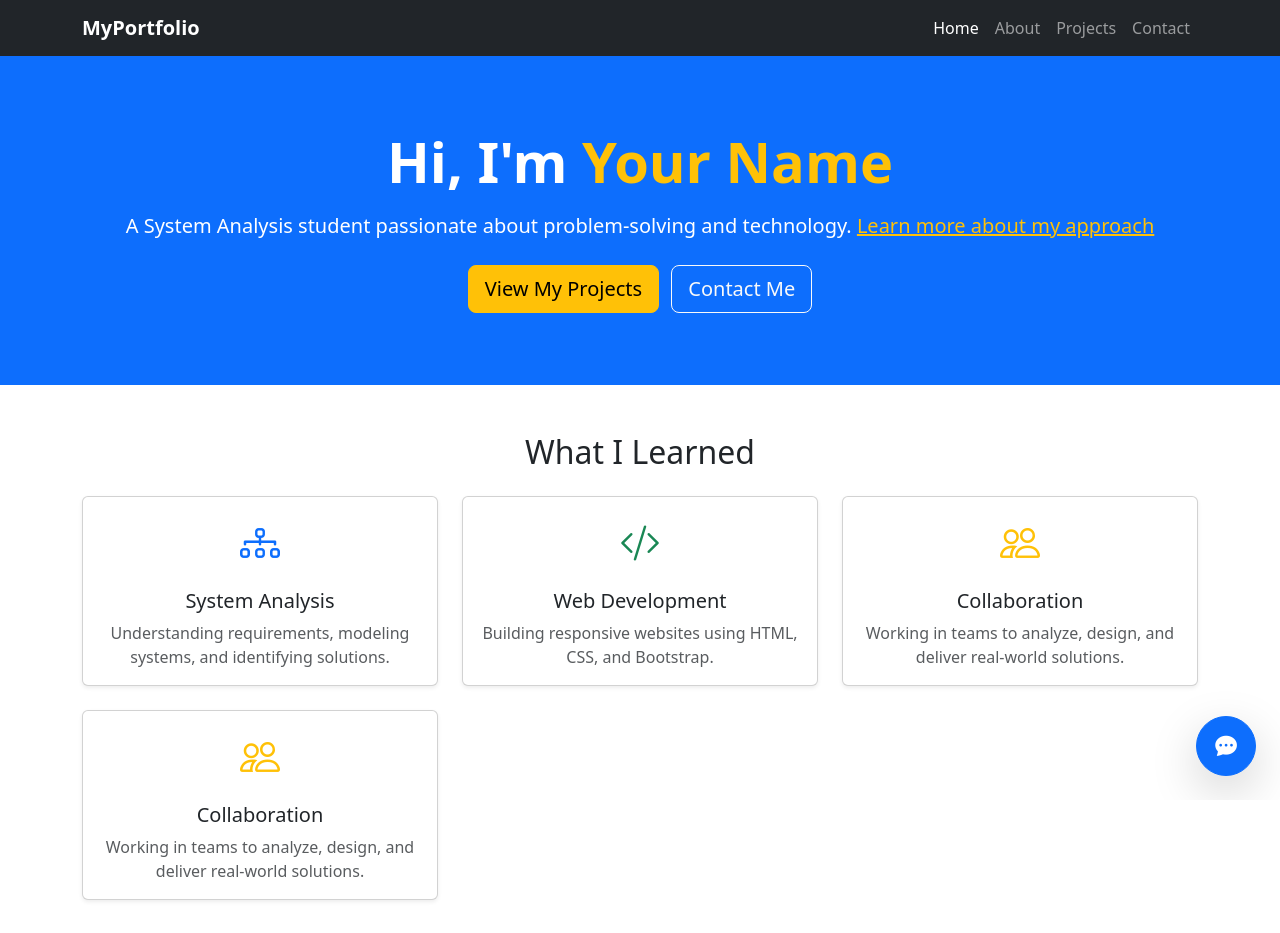
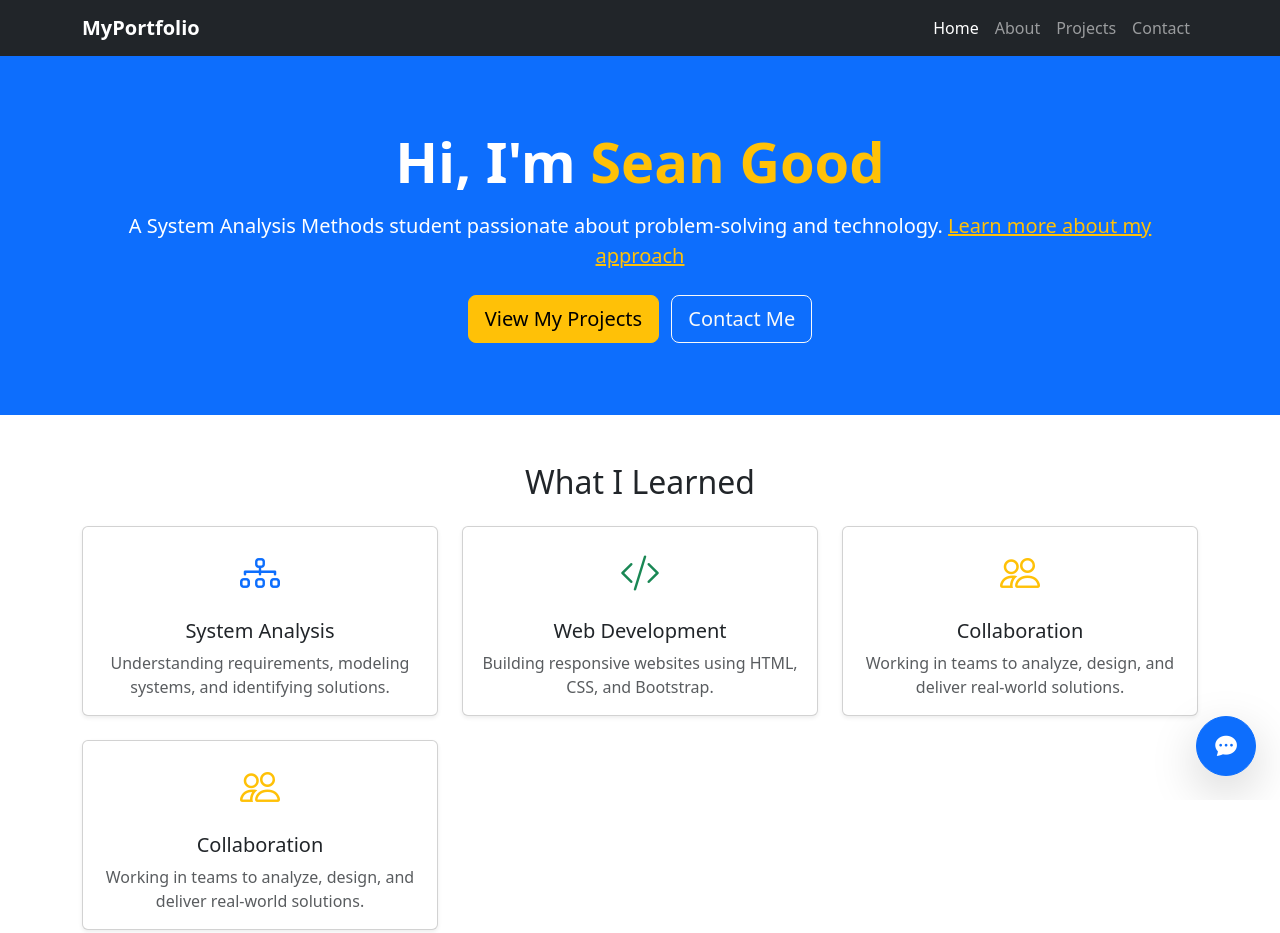
Before and after one commit to sgood3/is202-Portfolio2, a plain HTML site: page index.html in a window 1280 px wide. Shown: the top 933 px of the page. Drawn offline with nearby package versions, Linux system fonts and the light colour scheme; no server answers.

Commit message:
modified

```diff
--- a/index.html
+++ b/index.html
@@ -30,8 +30,8 @@
   <!-- Hero Section -->
   <section class="bg-primary text-white py-5">
     <div class="container text-center py-4">
-      <h1 class="display-4 fw-bold">Hi, I'm <span class="text-warning">Your Name</span></h1>
-      <p class="lead mt-3">A System Analysis student passionate about problem-solving and technology. <a href="https://boneyard.vercel.app/how-it-works" class="text-warning">Learn more about my approach</a></p>
+      <h1 class="display-4 fw-bold">Hi, I'm <span class="text-warning">Sean Good</span></h1>
+      <p class="lead mt-3">A System Analysis Methods student passionate about problem-solving and technology. <a href="https://boneyard.vercel.app/how-it-works" class="text-warning">Learn more about my approach</a></p>
       <div class="mt-4">
         <a href="projects.html" class="btn btn-warning btn-lg me-2">View My Projects</a>
         <a href="contact.html" class="btn btn-outline-light btn-lg">Contact Me</a>
```
Also changed, not shown: projects.html (+1 -1 lines), portfolio.html (deleted).
